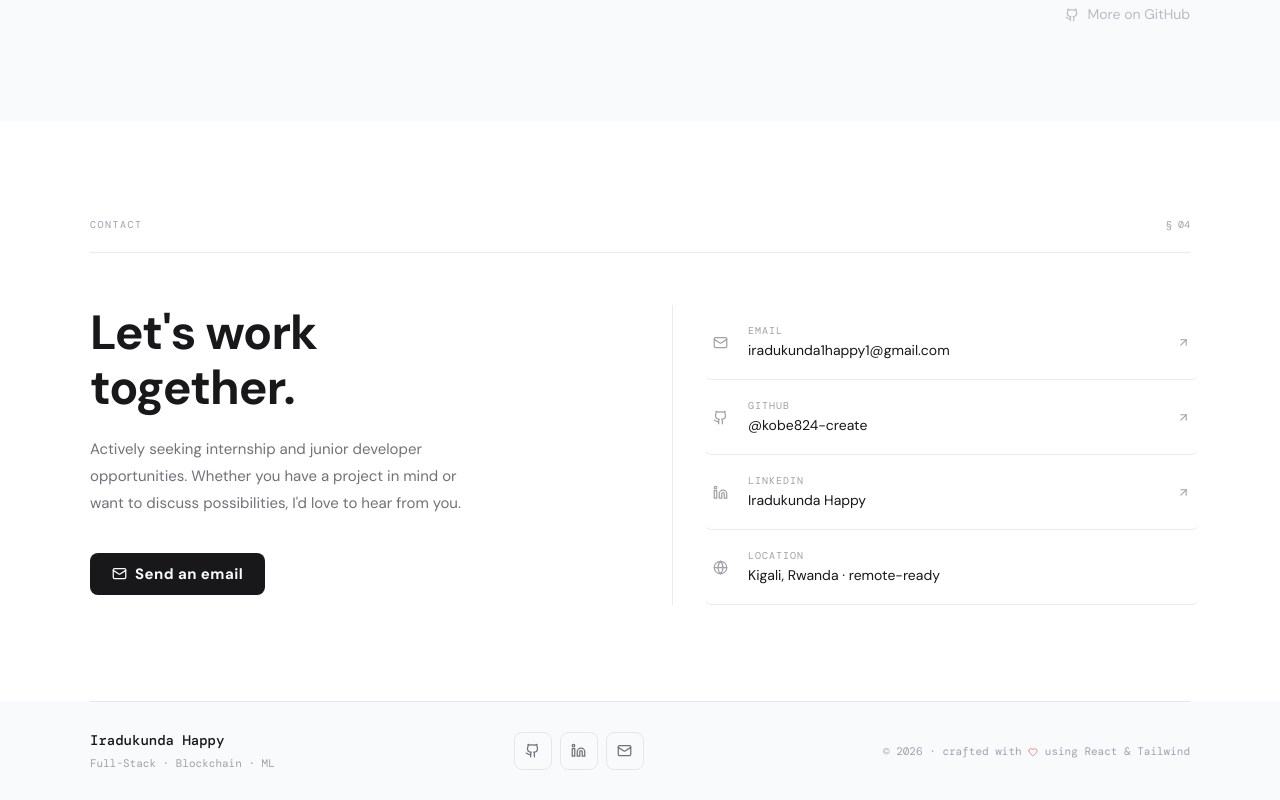
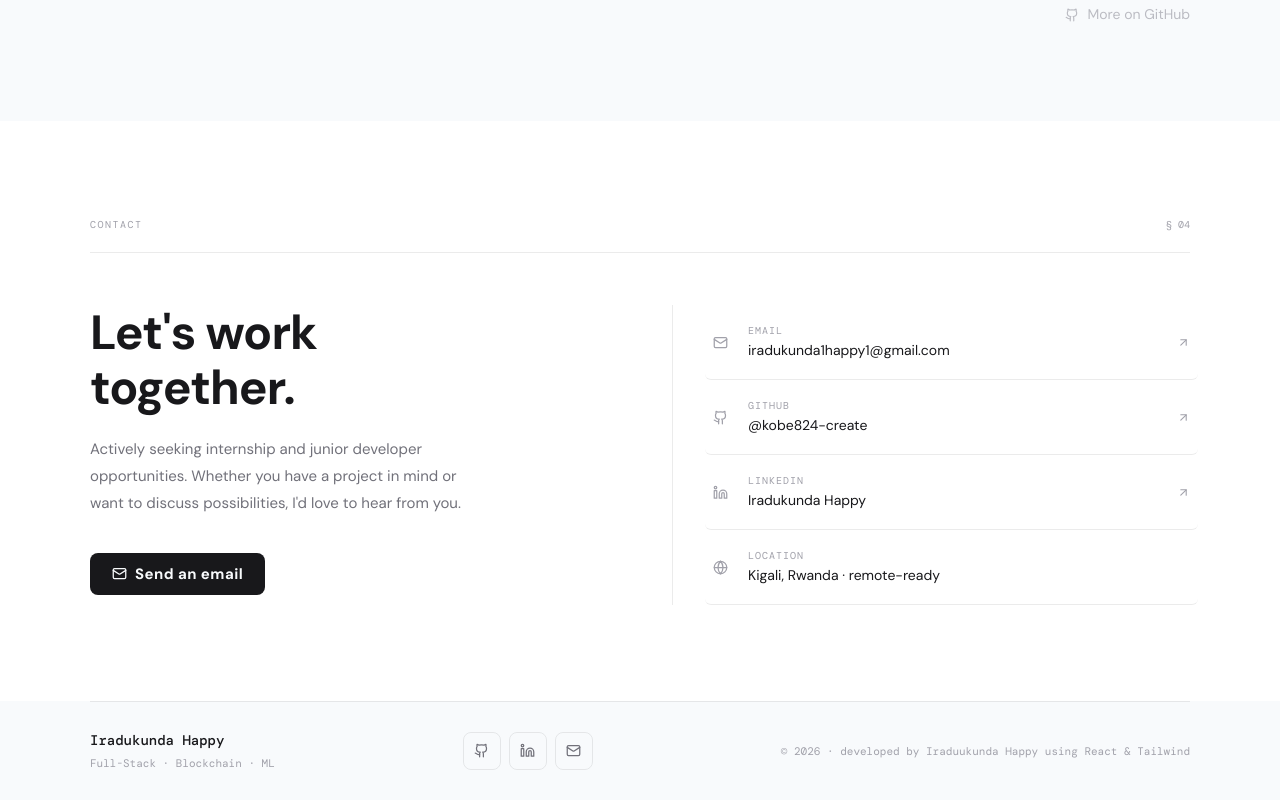
Before and after one commit to kobe824-create/portfolio, a React (Vite) app: page / in a window 1280 px wide. Shown: the part 5053-5853 px from the top of the page. Built offline with nearby package versions, Linux system fonts and the light colour scheme.

Commit message:
Maintenance

```diff
--- a/src/portfolio.jsx
+++ b/src/portfolio.jsx
@@ -644,7 +644,7 @@ const Portfolio = () => {
               ))}
             </div>
             <p className="mono" style={{ fontSize: 11, color: T.muted }}>
-              © {new Date().getFullYear()} · crafted with <Heart size={10} style={{ display: 'inline', color: '#f87171', verticalAlign: 'middle' }} /> using React & Tailwind
+              © {new Date().getFullYear()} · developed by Iraduukunda Happy using React & Tailwind
             </p>
           </div>
         </div>
```
